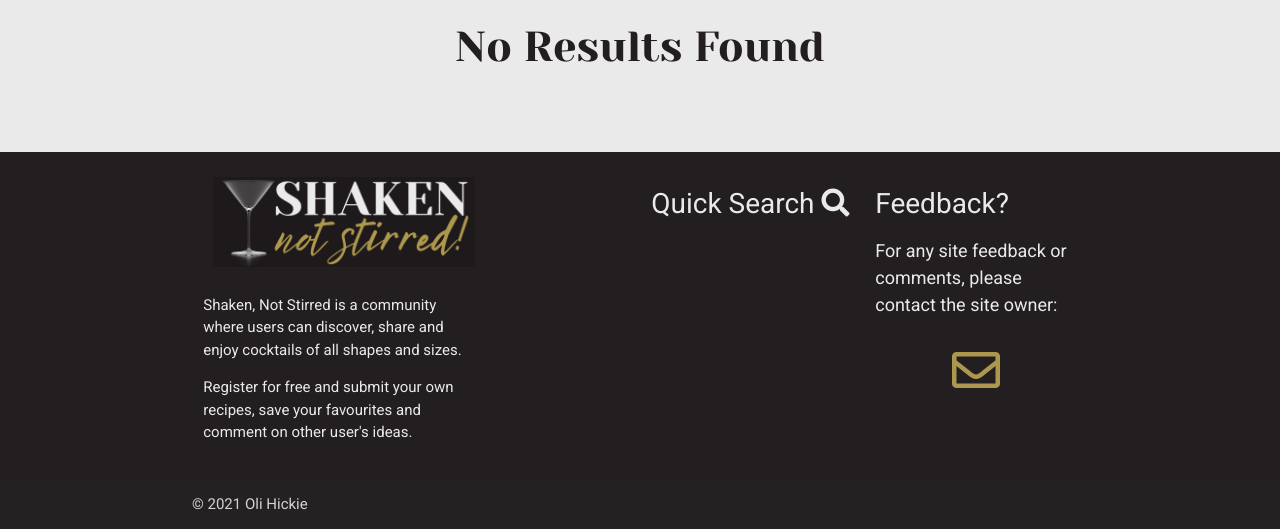
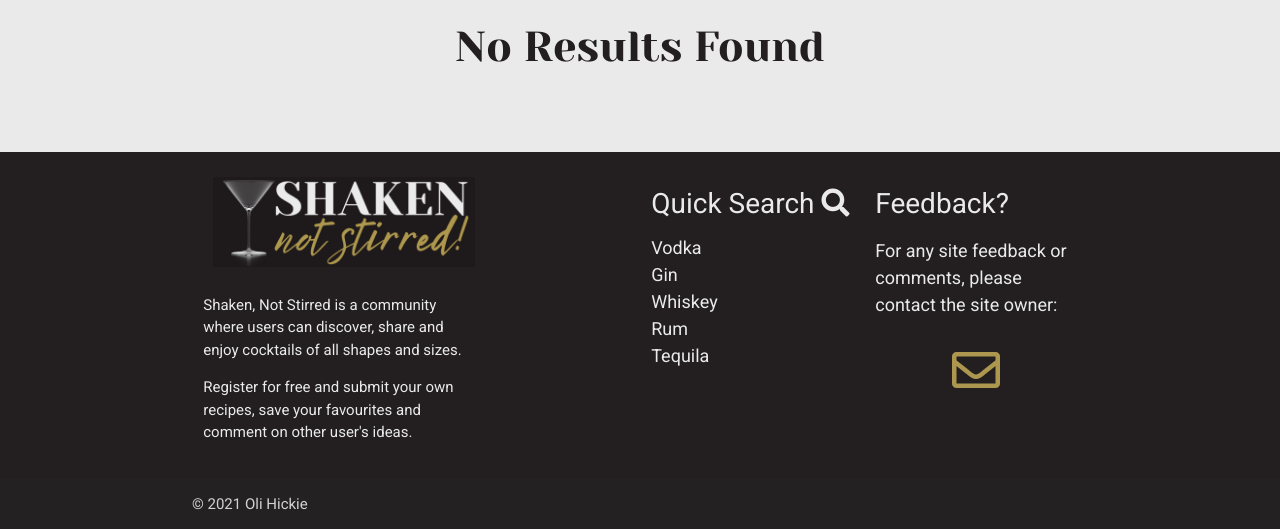
Before and after one commit to Code-Institute-Submissions/OliHickie-shakennotstirred_OctResub, a Flask app: page /search in a window 1280 px wide. Shown: the part 889-1418 px from the top of the page. Run offline with Flask 2, Linux system fonts and the light colour scheme; data that the repository does not hold is empty; some libraries are stand-ins or nearby versions.

```diff
--- a/templates/base.html
+++ b/templates/base.html
@@ -84,12 +84,11 @@
             <div class="col l3 offset-l2 s12">
               <h5 class="">Quick Search <i class="fas fa-search"></i></h5>
               <ul>
-                {% for spirit in SPIRITS %}
-
-                <li><a class="quick-link capitalize-spirits" href="{{ url_for('search_spirit', spirit=spirit) }}">{{ spirit }}</a></li>
-
-                {% endfor %}
-
+                <li><a class="quick-link capitalize-spirits" href="{{ url_for('search_spirit', spirit='vodka') }}">vodka</a></li>
+                <li><a class="quick-link capitalize-spirits" href="{{ url_for('search_spirit', spirit='gin') }}">gin</a></li>
+                <li><a class="quick-link capitalize-spirits" href="{{ url_for('search_spirit', spirit='whiskey') }}">whiskey</a></li>
+                <li><a class="quick-link capitalize-spirits" href="{{ url_for('search_spirit', spirit='rum') }}">rum</a></li>
+                <li><a class="quick-link capitalize-spirits" href="{{ url_for('search_spirit', spirit='tequila') }}">tequila</a></li>
               </ul>
             </div>
             <div class="col l3 s12 feedback">
--- a/templates/recipe.html
+++ b/templates/recipe.html
@@ -92,7 +92,7 @@
                         <!-- modal -->
                         <div id="modal-{{ review._id }}" class="modal">
                             <div class="modal-content">
-                                <p>Are you sure you wih to delete this review?</p>
+                                <p>Are you sure you wish to delete this review?</p>
                             </div>
                             <div class="modal-footer">
                                 <a href="{{ url_for('delete_review', review_id=review._id) }}"
```
Also changed, not shown: README.md, static/images/readme/bethellen.png (added), static/images/readme/color-p.jpg (added), static/images/readme/roboto.png (added), static/images/readme/yesevaone.png (added).
